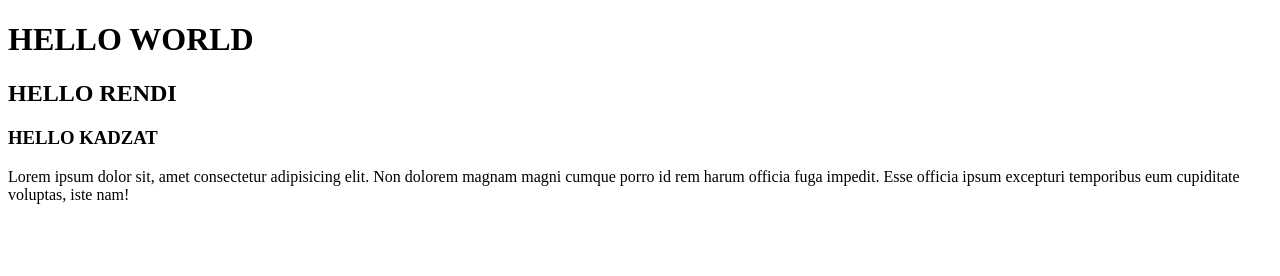
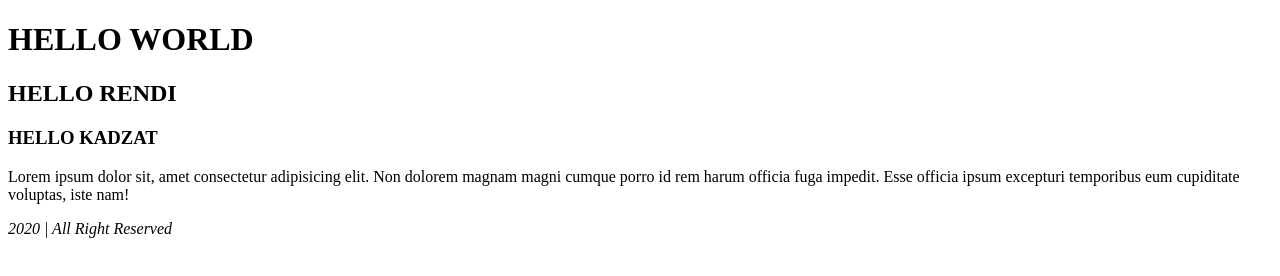
Before and after one commit to kadzat/latihan, a plain HTML site: page index.html in a window 1280 px wide. Drawn offline with Linux system fonts and the light colour scheme.

Commit message:
menambahkan tag <em>

```diff
--- a/index.html
+++ b/index.html
@@ -11,5 +11,6 @@
     <h2>HELLO RENDI</h2>
     <h3>HELLO KADZAT</h3>
     <p>Lorem ipsum dolor sit, amet consectetur adipisicing elit. Non dolorem magnam magni cumque porro id rem harum officia fuga impedit. Esse officia ipsum excepturi temporibus eum cupiditate voluptas, iste nam!</p>
+    <em>2020 | All Right Reserved</em>
 </body>
 </html>
```
